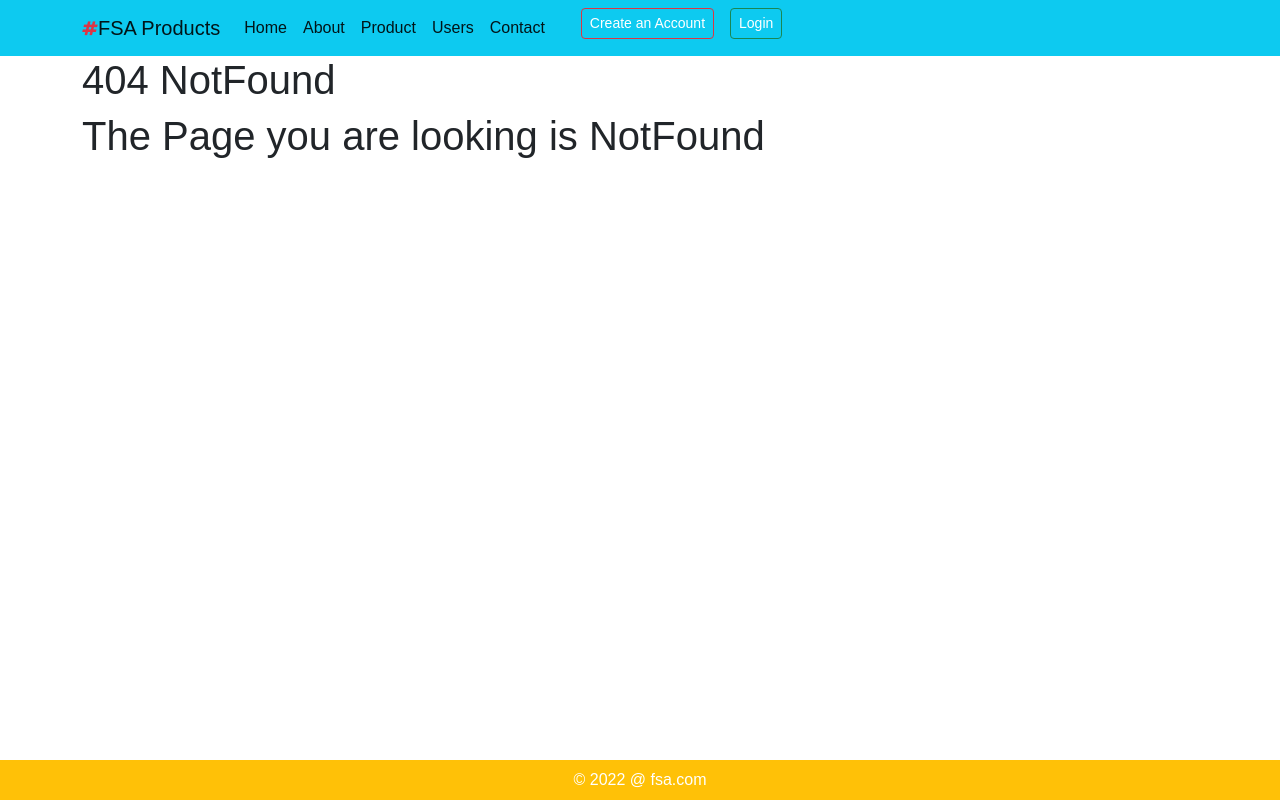
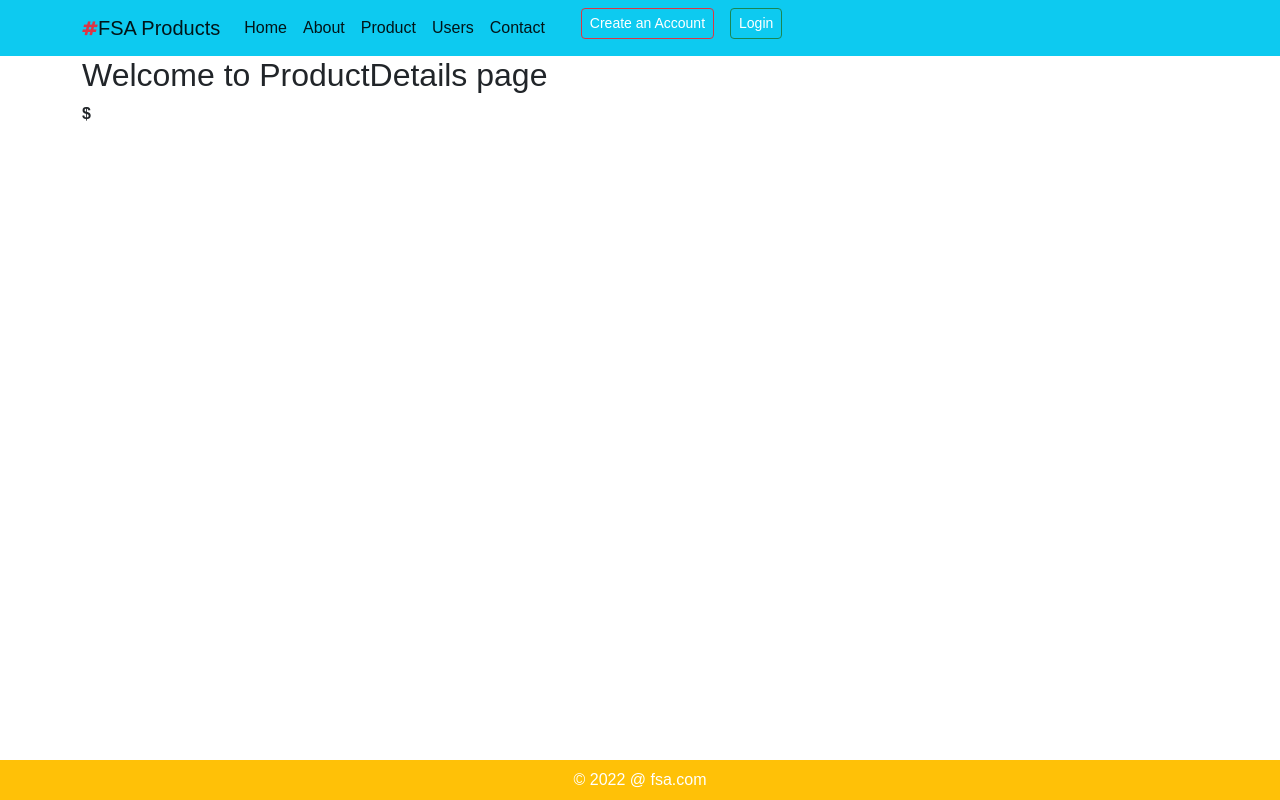
Before and after one commit to afiyahnaz/NewReactjsProductProject, a React (Create React App) app: page /products/new in a window 1280 px wide. Before the commit this address had no page. Built offline with nearby package versions, Linux system fonts and the light colour scheme; no server answers.

Commit message:
added product detail component

```diff
--- a/src/App.js
+++ b/src/App.js
@@ -10,6 +10,7 @@ import ProductList from './ProductList';
 import Contact from './Contact';
 import UserList from './UserList';
 import NotFound from './NotFound';
+import ProductDetail from './ProductDetail';
 
 
 
@@ -32,6 +33,7 @@ const App = () =>{
                                <Route path = '/contact' element = {<Contact/>} />
                                <Route path = '/users' element = {<UserList/>} />
                                <Route path = '/products' element = {<ProductList/>} />
+                               <Route path = '/products/:id' element = {<ProductDetail/>} />
                                {/* <Route path = '*' element = {<Home />} /> */}
                                 <Route path = '*' element = {<NotFound/>} />
                            </Routes>
--- a/src/Product.js
+++ b/src/Product.js
@@ -1,3 +1,5 @@
+import { Link } from 'react-router-dom';
+
 import PhoneIcon from './images/phone.png';
 
 
@@ -12,11 +14,14 @@ function  Product ({ product }) {
 
 
           <div className = "card-body">
+             <Link to = "/products/{product._id}">
                <div className = "card-title">{product.brand} {product.model}</div>
                   <b>${product.price}</b>
                     <div>
                        In Stock: <input type ="checkbox" checked={product.instock} />
                  </div>
+            </Link>
+
              </div>
              <div className="card-footer">
                  <button className="btn btn-sm btn-success">
--- /dev/null
+++ b/src/ProductDetail.js
@@ -0,0 +1,40 @@
+import axios from 'axios';
+import React from 'react';
+
+
+class ProductDetail extends React.Component{
+
+    state = {
+        product:{}
+
+
+    };
+
+
+    constructor(props){
+        super(props);
+        axios.get('https://new-products-project.herokuapp.com/api/product/62cfe000bc86965820e42cb3')
+        .then(res=>{
+            console.log(res,'response came');
+            this.setState({ product:res.data });
+        })
+        .catch(err=>console.log(err));
+    }
+
+
+    render () {
+       const {brand,model,price}  = this.state.product;
+        return <div>
+                     <h2>Welcome to ProductDetails page</h2>
+                      <b>{brand} </b>
+                     <div><b>{model}</b></div>
+                      <div><b>${price}</b></div>
+                 </div>
+
+    }
+};
+
+
+
+
+export default ProductDetail;
```
